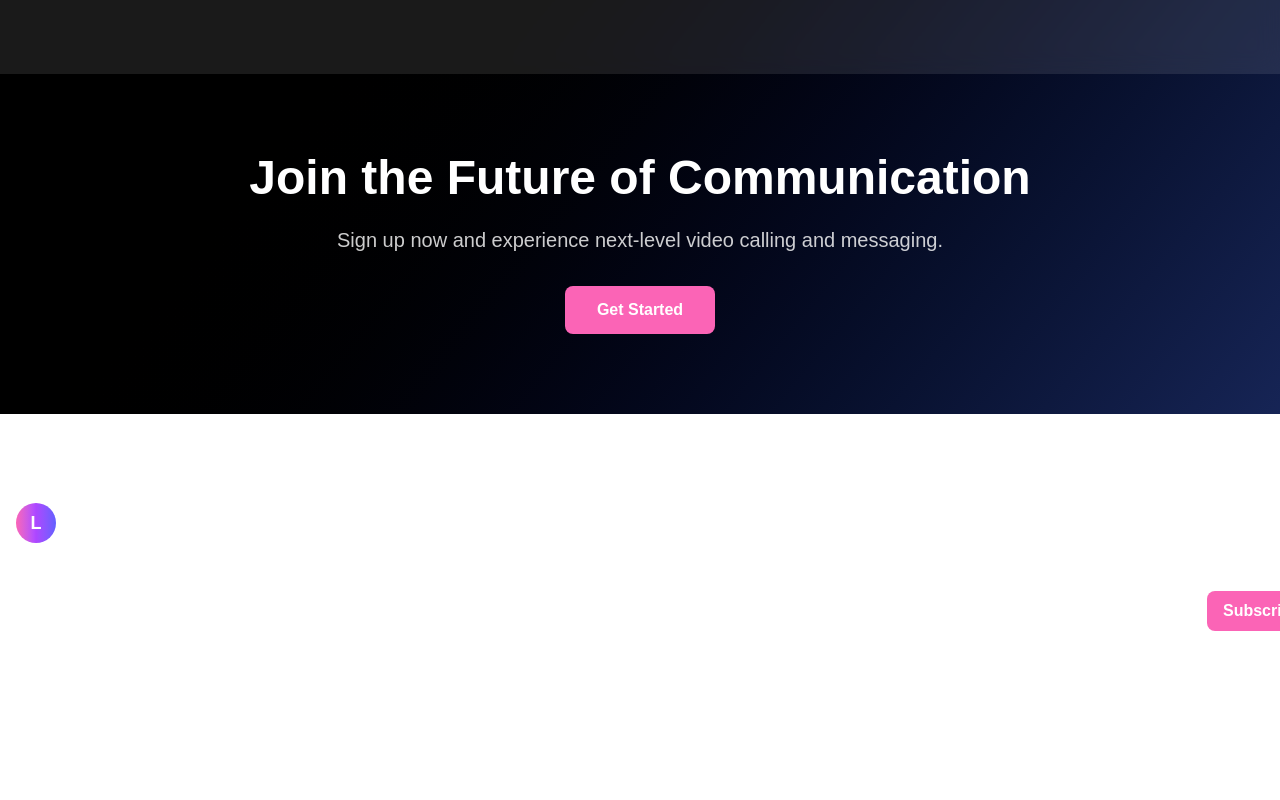
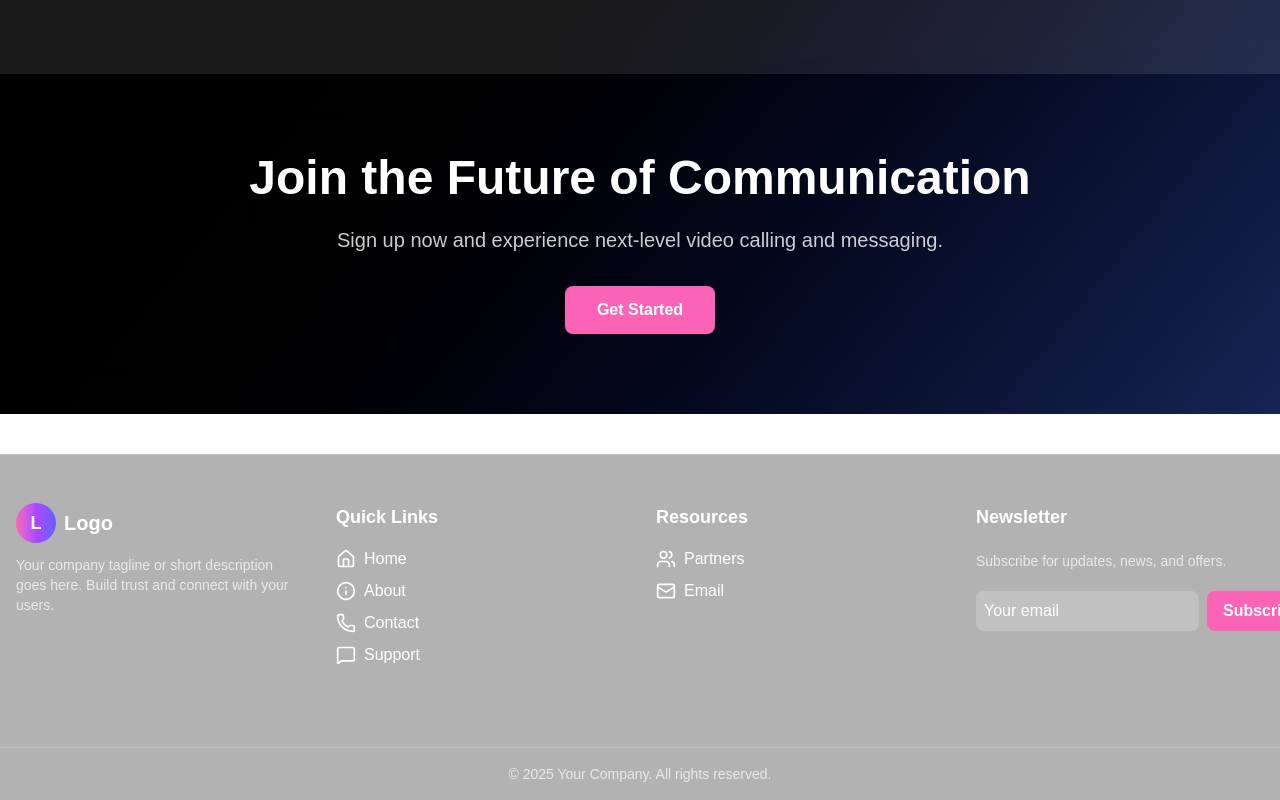
Before and after one commit to WisdomChukwuemeka/silvent, a Next.js app: page / in a window 1280 px wide. Shown: the part 1154-1954 px from the top of the page. Built offline with nearby package versions, Linux system fonts and the light colour scheme.

Commit message:
Update footer.jsx

```diff
--- a/app/components/footer.jsx
+++ b/app/components/footer.jsx
@@ -23,7 +23,7 @@ export default function Footer() {
   ];
 
   return (
-    <footer className="bg-white/10 backdrop-blur-md border-t border-white/20 neon-glass mt-10">
+    <footer className="bg-black/30 backdrop-blur-md border-t border-white/20 neon-glass mt-10">
       <div className="max-w-7xl mx-auto px-4 py-12 grid grid-cols-1 sm:grid-cols-2 md:grid-cols-4 gap-8 text-white">
         {/* Logo & Description */}
         <div className="flex flex-col gap-3">
```
